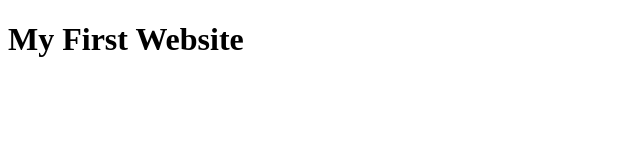
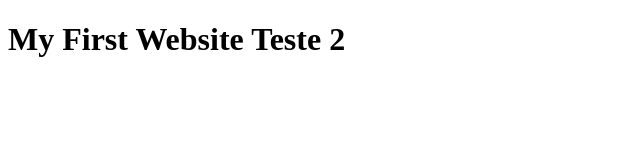
Before and after one commit to RafaelPRamos/clone-tabnews, a Next.js app: page / in a window 1280 px wide. Shown: the top 160 px of the page, without its empty margins (0-640 px from the left). Built offline with nearby package versions, Linux system fonts and the light colour scheme.

Commit message:
Test building vercel config

```diff
--- a/pages/index.js
+++ b/pages/index.js
@@ -1,4 +1,4 @@
 export default function Home() {
-  let textMessage = "My First Website";
+  let textMessage = "My First Website Teste 2";
   return <h1>{textMessage}</h1>;
 }
```
